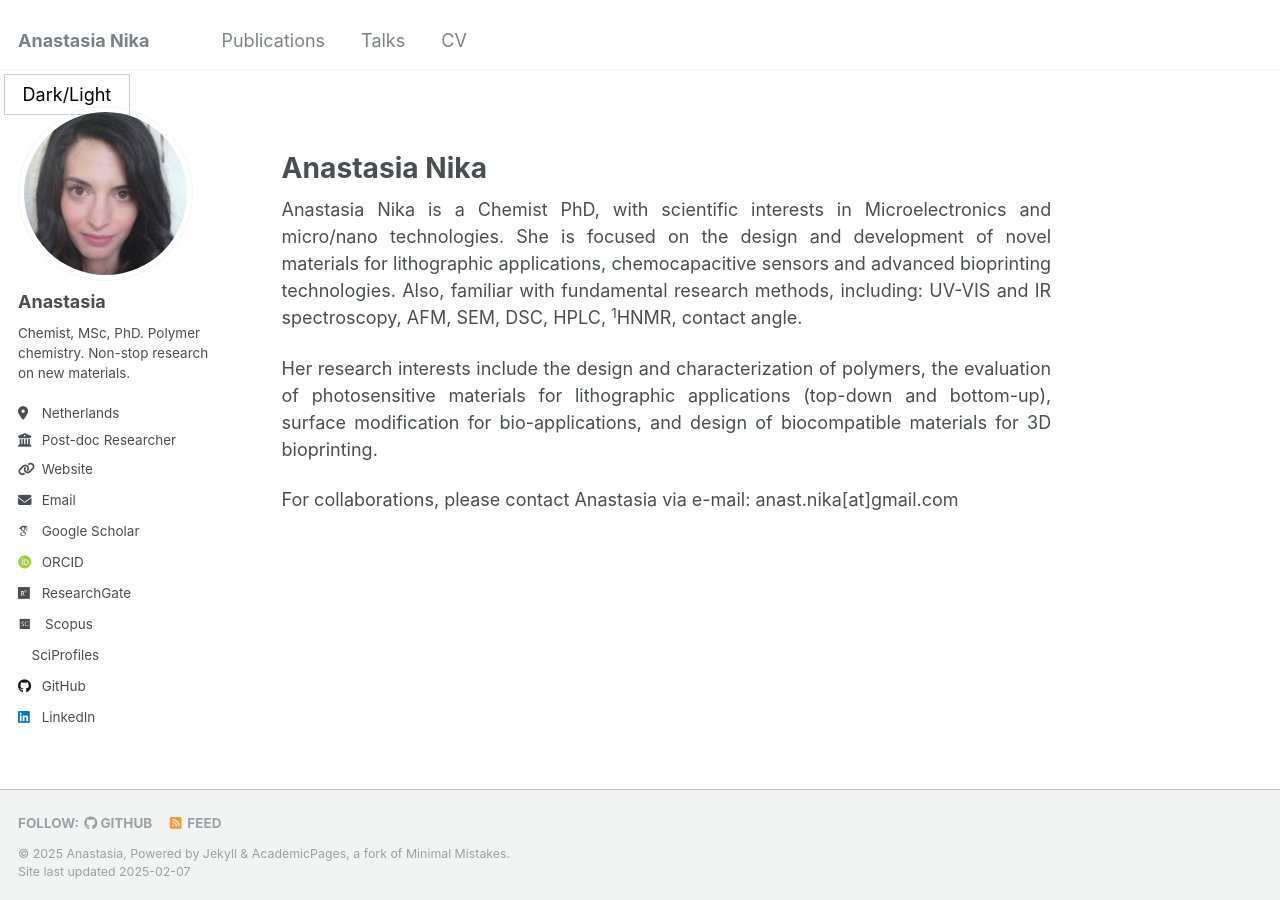
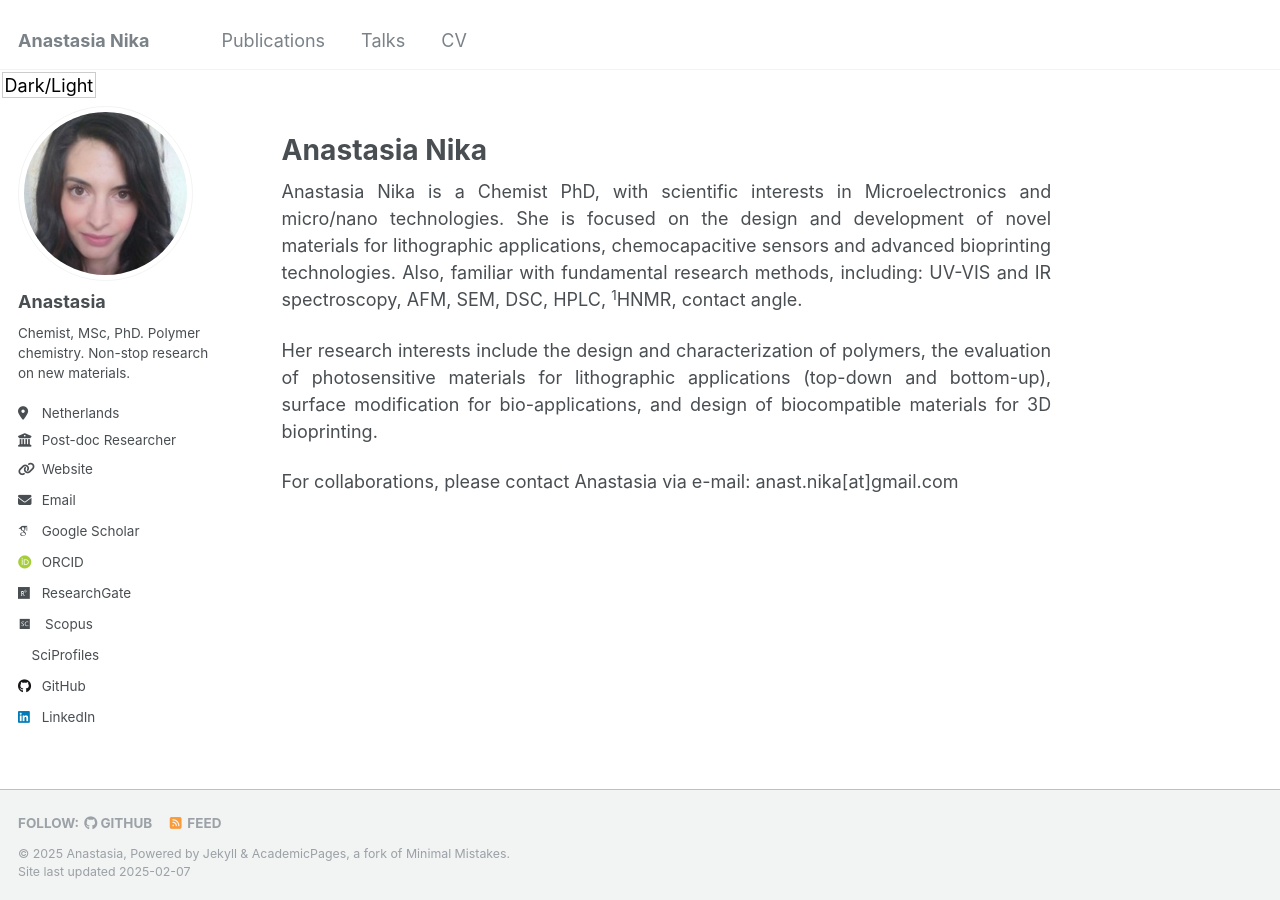
Before and after one commit to anastasianika/anastasianika.github.io, a Jekyll site: the page built from _pages/about.md, in a window 1280 px wide. Built offline with Jekyll 4.4.1, drawn with Linux system fonts in a browser that asks for light colours; some web fonts are replaced.

Commit message:
Update main.scss

```diff
--- a/assets/css/main.scss
+++ b/assets/css/main.scss
@@ -43,8 +43,8 @@
 
 /* Styles for the dark mode button */
 #dark-mode-toggle {
-    padding: 0.5em 1em;
-    margin: 0.2em;
+    padding: 0.1em 0.1em;
+    margin: 0.1em;
     background-color: #fff;
     border: 1px solid #ccc;
     cursor: pointer;
```
